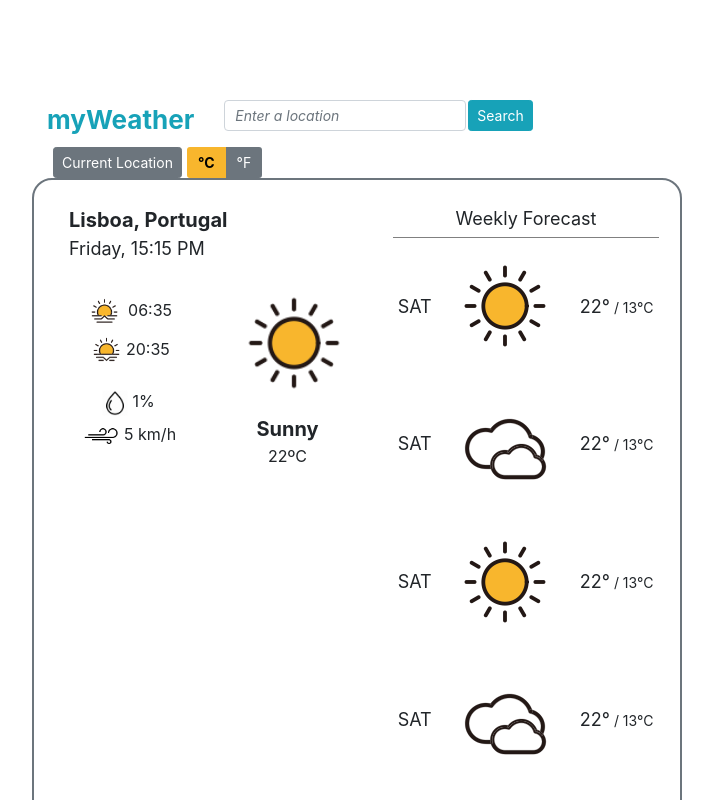
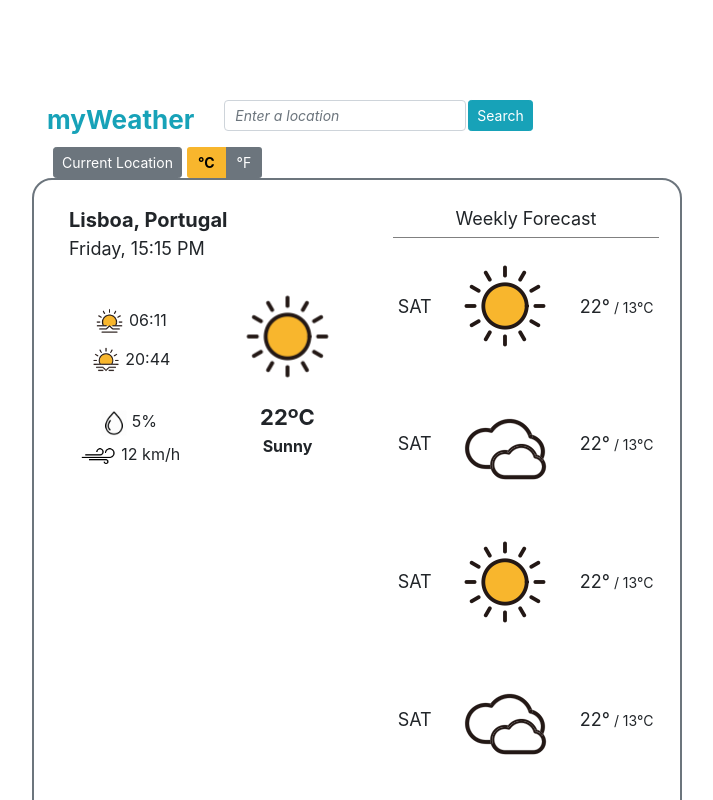
Before and after one commit to MargSousa/weather-app-shecodes, a React (Create React App) app: page / in a window 1280 px wide. Shown: the top 800 px of the page, without its empty margins (283-996 px from the left). Built offline with nearby package versions, Linux system fonts and the light colour scheme.

Commit message:
current location axios added

```diff
--- a/src/Header.js
+++ b/src/Header.js
@@ -1,6 +1,6 @@
 import React, { Component } from "react";
 import "./Header.css";
-//import Axios from "axios";
+import Axios from "axios";
 import TemperatureButton from "./TemperatureButton";
 
 export default class Header extends Component {
@@ -8,26 +8,112 @@ export default class Header extends Component {
     super(props);
     this.state = {
       date: new Date(),
-      location: {latitude: 38.7, longitude: -9.16}
+      location: {latitude: 38.7, longitude: -9.16},
+      unit: "metric",
+      temperature: 22
     };
   }
 
-  getCurrentLocation = () => {
+  //console.log(coords);
+
+  //this.setState({
+  //  location: coords,
+  //  temperature: tempInfo
+  //});
+
+  getCurrentLocation = (event) => {
+    event.preventDefault();
     navigator.geolocation.getCurrentPosition(function(position) {
       let getlatitude = position.coords.latitude;
       let getlongitude = position.coords.longitude;
-      let coords = {latitude: getlatitude, longitude: getlongitude}
+      let coords = {latitude: getlatitude, longitude: getlongitude};
+
+      let key = `e4e4d6ef596a82924b1c141ba55e4e37`;
+      let url = `https://api.openweathermap.org/data/2.5`;
+      let path = `weather?lat=${getlatitude}&lon=${getlongitude}&appid=${key}&units=metric`;
 
       console.log(coords);
+      console.log(`${url}/${path}`)
 
-      //this.setState({
-      //  location: coords
-      //});
+      let buttonTemp = document.getElementById("button-one");
+      let sunriseInfo = document.getElementById('sunrise');
+      let sunsetInfo = document.getElementById('sunset');
+      let windInfo = document.getElementById('wind');
+      let tempInfo = document.getElementById('location-temperature');
+      let descriptionInfo = document.getElementById('location-description');
+      let cityCountryInfo = document.getElementById('location');
+
+      Axios.get(`${url}/${path}`).then(function(response) {
+        let description = (response.data.weather[0].description);
+        let icon = response.data.weather[0].icon;
+        let city = response.data.name;
+        let country = response.data.sys.country;
+        let temperature = Math.round(response.data.main.temp);
+        let temperatureFahr = Math.round(temperature * (9/5) + 32);
+        let wind = response.data.wind.speed;
+        let sunriseHex = response.data.sys.sunrise;
+        let sunsetHex = response.data.sys.sunset;
+        let sunrise = new Date(sunriseHex * 1000);
+        let sunset = new Date(sunsetHex * 1000);
+        let sunriseHours = sunrise.getHours();
+        let sunriseMinutes = sunrise.getMinutes();
+        let sunsetHours = sunset.getHours();
+        let sunsetMinutes = sunset.getMinutes();
+
+        if (sunriseHours < 10) {
+          sunriseHours = `0${sunriseHours}`
+        };
+        if (sunriseMinutes < 10) {
+          sunriseMinutes = `0${sunriseMinutes}`
+        };
+        if (sunsetHours < 10) {
+          sunsetHours = `0${sunsetHours}`
+        };
+        if (sunsetMinutes < 10) {
+          sunsetMinutes = `0${sunsetMinutes}`
+        };
+
+        let sunriseTime = `${sunriseHours}:${sunriseMinutes}`;
+        let sunsetTime = `${sunsetHours}:${sunsetMinutes}`;
+
+        sunriseInfo.innerHTML = `${sunriseTime}`;
+        sunsetInfo.innerHTML = `${sunsetTime}`;
+        windInfo.innerHTML = `${wind} km/h`;
+        descriptionInfo.innerHTML = `${description}`;
+        tempInfo.innerHTML = `${temperature}`;
+        cityCountryInfo.innerHTML = `${city}, ${country}`;
+
+        if (buttonTemp.classList.contains("active")) {
+        //if (this.state.unit === "celsius") {
+          tempInfo.innerHTML = `${temperature}°C`;
+        } else {
+          tempInfo.innerHTML = `${temperatureFahr}°F`;
+        }
+
+
+        let isoCountries = {
+          'PT': 'Portugal',
+          'UK': 'United Kingdom'
+        }
+
+        //let countryWhat = response.data.sys.country;
+
+        //isoCountries(function(element){
+        //  let nowCountry = element[countryWhat];
+        //  console.log(nowCountry);
+        //});
+
+        //let country1 = isoCountries.map(function(element) { return element[countryWhat] })
+        //console.log(country1);
+
+      });
     });
 
     let now = this.state.date;
+
+    console.log(now.getDay());
     let getTime = document.getElementById('location-time');
-    let weekDays = ["Monday", "Tuesday", "Wednesday", "Thursday", "Friday", "Saturday", "Sunday"];
+    let weekDays = ["Sunday","Monday", "Tuesday", "Wednesday", "Thursday", "Friday", "Saturday"];
     let getWeekDay = weekDays[now.getDay()];
     let getHours = now.getHours();
     let getMinutes = now.getMinutes();
@@ -48,7 +134,6 @@ export default class Header extends Component {
 
     let time = `${getWeekDay}, ${getHours}:${getMinutes} ${getClock}`;
     getTime.innerHTML = `${time}`;
-    console.log(time);
   };
 
   render() {
--- a/src/Location.css
+++ b/src/Location.css
@@ -28,7 +28,8 @@
 }
 
 .location-sun, .location-details {
-  padding-top: 20px;
+  padding-top: 30px;
+  width: 130px;
 }
 
 .sunset-icon, .sunrise-icon {
@@ -44,11 +45,17 @@
   width: 30%;
 }
 
-.location-icon {
-  width: 110%;
+#location-icon {
+  width: 100%;
 }
 
-.location-temperature {
-  font-size: 20px;
+#location-temperature {
+  font-size: 22px;
   font-weight: bold;
 }
+
+#location-description {
+  text-transform: capitalize;
+  font-size: 16px;
+  font-weight: bold;
+}
--- a/src/Location.js
+++ b/src/Location.js
@@ -30,24 +30,24 @@ export default class Location extends Component {
             <div className="row">
               <div className="col-sm">
                 <div className="row">
-                  <div className="location-name">Lisboa, Portugal</div>
+                  <div className="location-name"><span id="location">Lisboa, Portugal</span></div>
                 </div>
                 <div className="row">
                   <div id="location-time">Friday, 15:15 PM</div>
                 </div>
                 <div className="row">
                   <div className="col-sm location-sun">
-                    <div><img className="sunrise-icon" src={SunriseIcon} alt="Sunrise Icon"/> 06:35 </div>
-                    <div><img className="sunset-icon" src={SunsetIcon} alt="Sunset Icon"/>20:35</div>
+                    <div><img className="sunrise-icon" src={SunriseIcon} alt="Sunrise Icon"/><span id="sunrise">06:11</span></div>
+                    <div><img className="sunset-icon" src={SunsetIcon} alt="Sunset Icon"/><span id="sunset">20:44</span></div>
                     <div className="location-details">
-                      <div><img className="drop-icon" src={PrecipitationIcon} alt="Precipitation Icon"/> 1%</div>
-                      <div><img className="wind-icon" src={WindIcon} alt="Wind Icon"/> 5 km/h</div>
+                      <div><img className="drop-icon" src={PrecipitationIcon} alt="Precipitation Icon"/> <span id="precipitation">5%</span></div>
+                      <div><img className="wind-icon" src={WindIcon} alt="Wind Icon"/><span id="wind"> 12 km/h</span></div>
                     </div>
                   </div>
-                  <div className="col-sm">
-                    <img className="location-icon" src={SunnyIcon} alt="Current Weather Icon"/>
-                    <div className="location-temperature">Sunny</div>
+                  <div className="col-sm location-main">
+                    <img id="location-icon" src={SunnyIcon} alt="Current Weather Icon"/>
                     <div id="location-temperature">22ºC</div>
+                    <div id="location-description">Sunny</div>
                   </div>
                 </div>
               </div>
```
